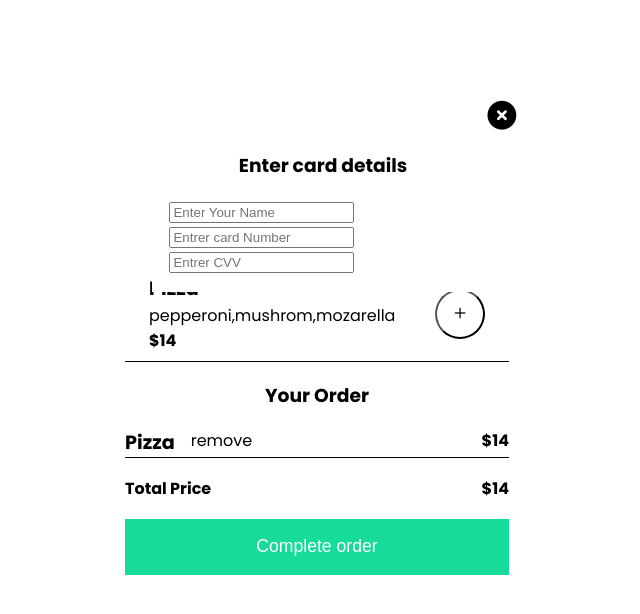
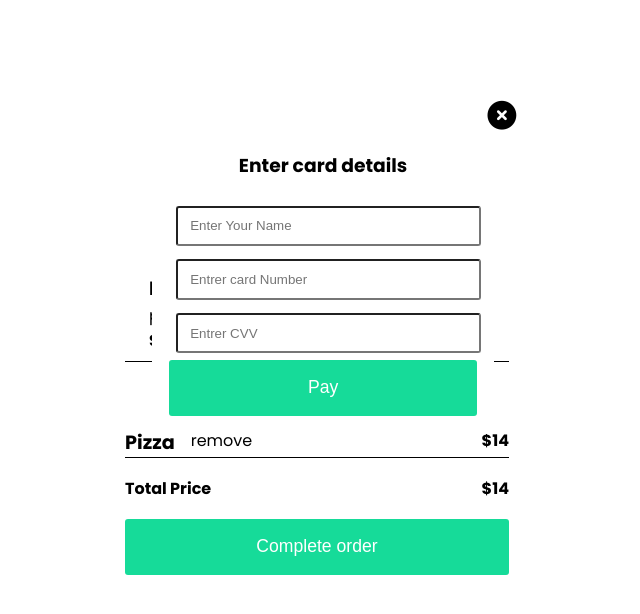
Before and after one commit to rabin-thami/ordingapp, a plain HTML site: page index.html in a window 1280 px wide. Shown: the whole page, without its empty margins (323-963 px from the left). Drawn offline with Linux system fonts and the light colour scheme.

Commit message:
pay button added

```diff
--- a/assets/style.css
+++ b/assets/style.css
@@ -110,6 +110,7 @@ header h1, p {
     font-size: 1.1rem;
     border:none;
     cursor: pointer;
+    border-radius: 3px;
 }
 
 
@@ -136,3 +137,16 @@ header h1, p {
 .card-info-container h3 {
     text-align: center
 }
+
+.card-info-container input {
+    width: 90%;
+    padding: 0.8em 0.9em;
+    margin: 0.5em;
+    border-radius: 3px;;
+}
+
+.card-info-container ::-webkit-inner-spin-button{
+  -webkit-appearance: none;
+  appearance: none;
+  margin: 0;
+}
--- a/index.html
+++ b/index.html
@@ -52,6 +52,7 @@
                 <input type="text" name="userName" placeholder="Enter Your Name"/>
                 <input type="number" maxlength="16" placeholder="Entrer card Number">
                 <input type="number" maxlength="3" placeholder="Entrer CVV">
+                <button class="complete-order">Pay</button>
             </div>
         </section>
     </main>
```
